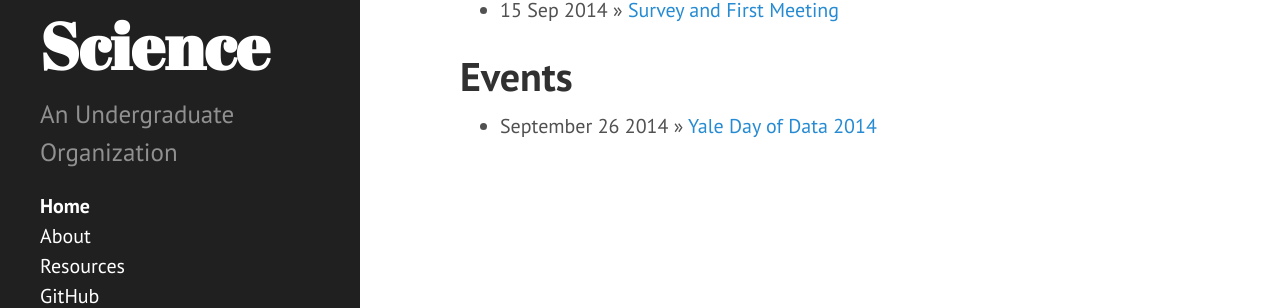
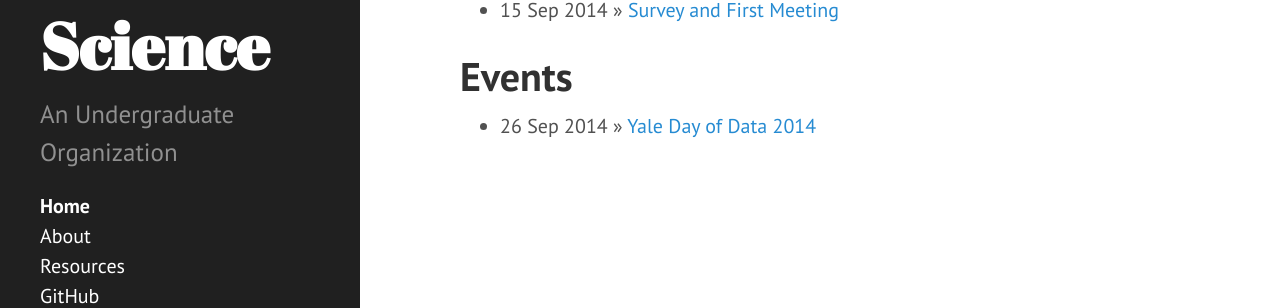
Before and after one commit to YaleDataScience/old-site, a Jekyll site: the page built from index.html, in a window 1280 px wide. Shown: the part 499-807 px from the top of the page. Built offline with Jekyll 4.4.1, drawn with Linux system fonts in a browser that asks for light colours; Markdown is read by kramdown in place of the engine named in the settings; the list of posts is cut into pages by our own code.

Commit message:
home date fix

```diff
--- a/index.html
+++ b/index.html
@@ -31,7 +31,7 @@ title: Home
 
   <h1>Events</h1>
   <ul class="posts">
-    <li><span class = dates>September 26 2014</span> &raquo;
+    <li><span class = dates>26 Sep 2014</span> &raquo;
     <a href="http://elischolar.library.yale.edu/dayofdata/2014/" target="_blank">Yale Day of Data 2014</a>
     </li>
   </ul>
```
